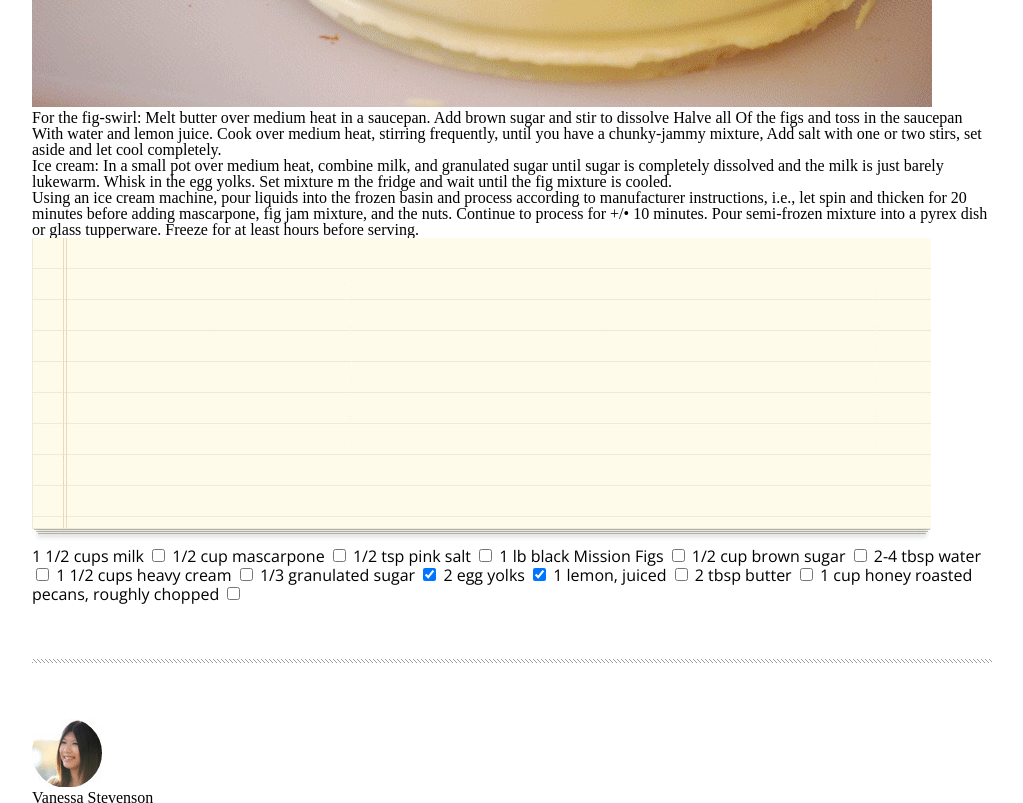
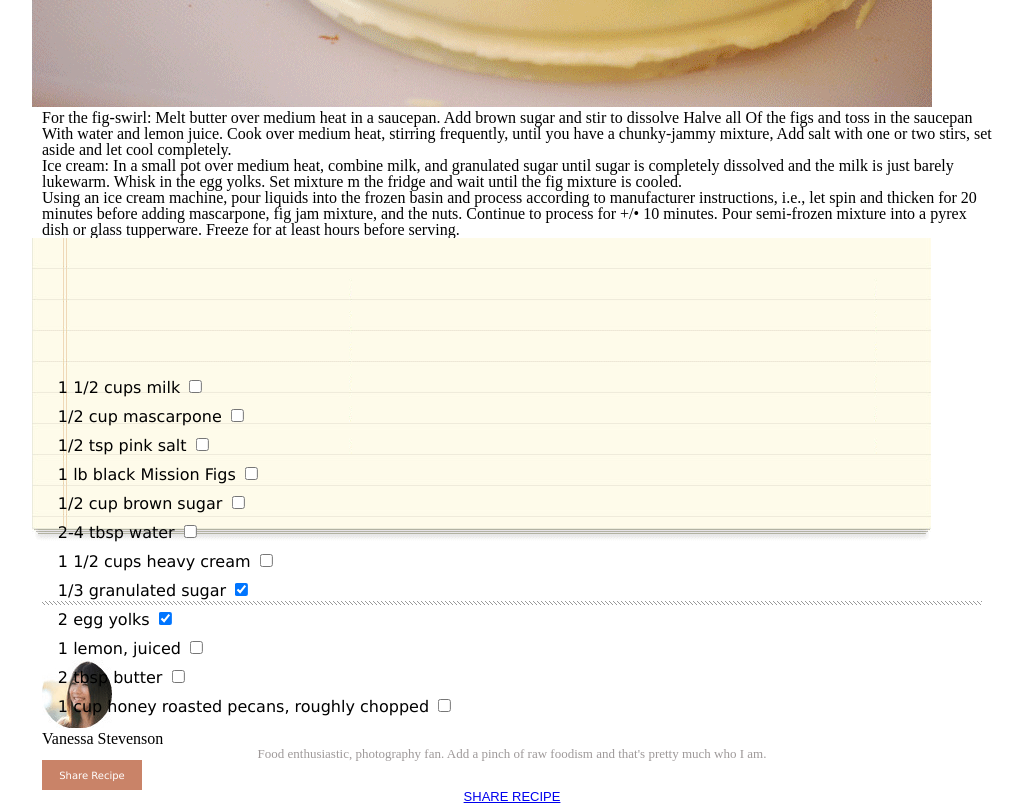
Before and after one commit to RheaMimiCarillo/chocolate-pizza, a plain HTML site: page index.html in a window 1280 px wide. Shown: the part 770-1573 px from the top of the page, without its empty margins (128-1151 px from the left). Drawn offline with nearby package versions, Linux system fonts and the light colour scheme; a web font is replaced by a local one.

Commit message:
Did some work on CSS and add class and Id on html

```diff
--- a/css/styles.css
+++ b/css/styles.css
@@ -73,3 +73,73 @@ hr {
   margin: auto;
   margin-top: 5%;
   margin-bottom: 5%; }
+
+  ul {
+    list-style-type: "\2610   ";
+    display: flexbox;
+  }
+
+  footer{
+    margin: 10px;
+  }
+
+  footer p{
+    text-align: center;
+    color: rgb(158, 153, 153);
+    font-size: small;
+  }
+
+  #s-logo {
+    display: flex;
+    justify-content: center;
+    margin: 10px;
+  }
+
+  label {
+    font-family: Verdana, Geneva, Tahoma, sans-serif;
+    font-size: medium;
+    margin: 10px;
+    display: block;
+
+  }
+
+.form-container{
+  position: absolute;
+  align-items: center;
+  left: 30%;
+  transform: translate(-50%, -50%);
+
+}
+
+article p {
+  font-size: medium;
+  justify-content: left;
+  justify-content: stretch;
+}
+
+.info {
+  padding-left: 30 px;
+  margin-left: 10px;
+}
+
+article section {
+  background-image: url(/images/list-bg.png);
+  background-image: 100px;
+  columns: 2;
+  padding: 70px;
+
+}
+
+#btn {
+  color: white;
+  background-color: rgb(201, 131, 104);
+  border: none;
+  font-family: 'Lucida Sans', 'Lucida Sans Regular', 'Lucida Grande', 'Lucida Sans Unicode', Geneva, Verdana, sans-serif;
+  font-size: x-small;
+  height: 30px;
+  width: 100px;
+  margin-right: 10px;
+
+  right: 10px;
+  top:40px;
+}
--- a/index.html
+++ b/index.html
@@ -54,10 +54,10 @@
       <h1>Chocolate Pizza</h1>
       <p>POSTED ON 15 DEC 2013 / DESSERTS</p>
 
-      <p><a href="#">🖶 PRINT</a></p>
+      <p #print><a href="#">🖶 PRINT</a></p>
       <img src="/img/choco-pizza.png" alt="Chocolate Pizza">
 
-      <article>
+      <article class="info">
         <p>
           For the fig-swirl: Melt butter over medium heat in a saucepan. Add brown sugar and stir to dissolve Halve all
           Of the figs and toss in the saucepan With water and lemon juice. Cook over medium heat, stirring frequently, until
@@ -82,7 +82,7 @@
       <section>
         <img src="/img/list-bg.png" alt="">
 
-        <form>
+        <form class="form-container">
           <fieldset>
             <label> 1 1/2 cups milk
               <input type="checkbox" id="">
@@ -144,11 +144,13 @@
       <h3>Vanessa Stevenson</h3>
       <p>Food enthusiastic, photography fan. Add a pinch of raw foodism and that's pretty much who I am.</p>
 
+      <button id="btn">Share Recipe</button>
       <p id="share"><a href="#">SHARE RECIPE</a></p>
 
       <!-- horizontal line -->
+      <section id="s-logo">
       <a href="#"><img src="/img/small-logo.png" alt=""></a>
-
+      </section>
       <p>Delicious © 2013 • All Rights Reserved.</p>
       <p>Proudly published with Ghost.</p>
     </footer>
```
